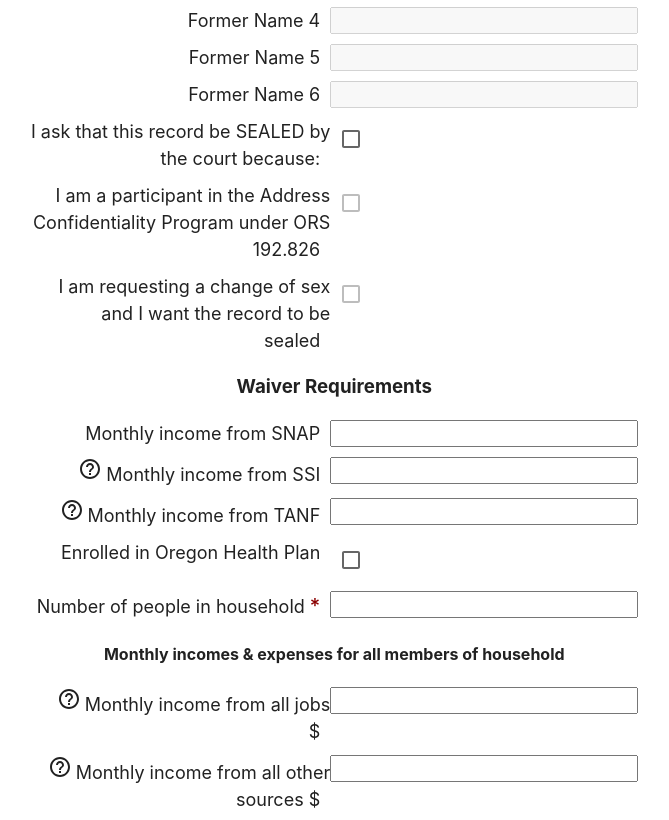
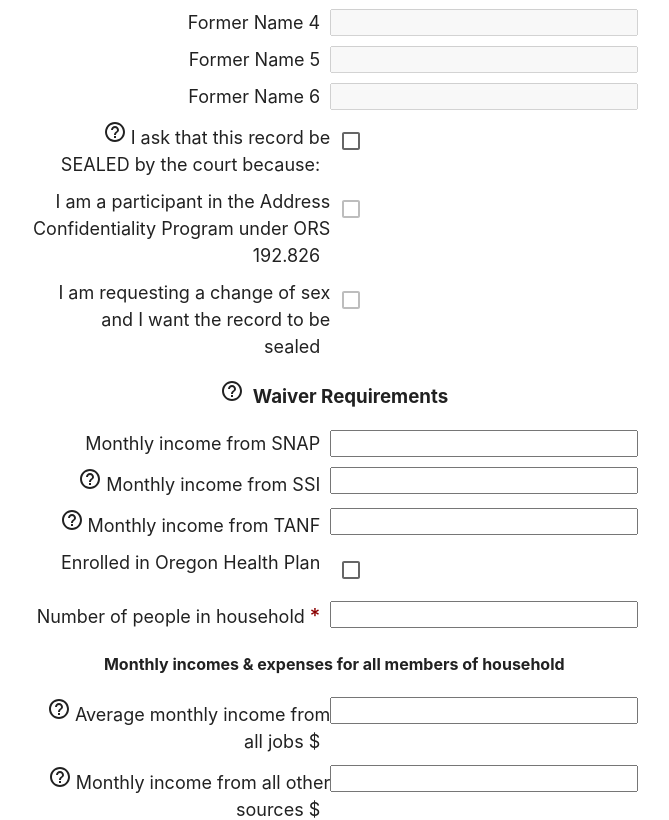
Before and after one commit to wittejm/clear-form, a React (Vite) app: page / in a window 1280 px wide. Shown: the part 1332-2152 px from the top of the page, without its empty margins (147-816 px from the left). Built offline with nearby package versions, Linux system fonts and the light colour scheme.

Commit message:
requested changes

```diff
--- a/src/App.css
+++ b/src/App.css
@@ -42,6 +42,10 @@
   font-weight: 500;
   font-size: 20px;
 }
+.pleaseComplete {
+  color: darkred;
+  font-weight: 500;
+}
 .myIcon {
   transform: scale(1);
 }
@@ -51,3 +55,8 @@
 .tooltipText {
   font-size: 18px;
 }
+
+.link {
+  color: blue;
+  font-weight: 600;
+}
--- a/src/App.tsx
+++ b/src/App.tsx
@@ -1,4 +1,5 @@
-import { Button, Checkbox } from "@mui/material";
+import { HelpOutline } from "@mui/icons-material";
+import { Button, Checkbox, Tooltip } from "@mui/material";
 import moment from "moment";
 import React, { useState } from "react";
 import "./App.css";
@@ -67,11 +68,13 @@ export const FIELDS: Field[] = [
   // VITALS (1 to 6)
   {
     id: "county",
-    label: "County",
+    label: "Filing County",
     selectionList: COUNTIES,
     required: true,
     feeWaiverFields: ["IN THE CIRCUIT COURT OF THE STATE OF OREGON"],
     statewidePacketFields: ["FOR THE COUNTY OF"],
+    tooltip:
+      "If seeking a name change only, file in the county you live in. If you are changing your gender, or both your name and gender, you can file in any county",
   },
   {
     id: "fullname",
@@ -278,6 +281,17 @@ export const FIELDS: Field[] = [
       "I ask that this record be SEALED by the court because check all that apply",
     ],
     checkbox: true,
+    tooltip: "Must select one of the two options below",
+    validation: (value, fieldState) => {
+      return (
+        (!value &&
+          !fieldState.requestChangeOfSexSealed &&
+          !fieldState.addressConfidentiality) ||
+        (value &&
+          fieldState.addressConfidentiality !==
+            fieldState.requestChangeOfSexSealed)
+      );
+    },
   },
   {
     id: "addressConfidentiality",
@@ -288,7 +302,6 @@ export const FIELDS: Field[] = [
     ],
     checkbox: true,
     disabled: (fieldState) => !fieldState.sealed,
-    validation: (value, fieldState) => {},
   },
   {
     id: "requestChangeOfSexSealed",
@@ -332,11 +345,11 @@ export const FIELDS: Field[] = [
   },
   {
     id: "totalMonthlyIncomeJobs",
-    label: "Monthly income from all jobs $",
+    label: "Average monthly income from all jobs $",
     feeWaiverFields: [
       "Total monthly income from all jobs before taxes are taken out",
     ],
-    tooltip: `"Total Monthly income from all jobs before taxes are taken out"`,
+    tooltip: `"Total average monthly income from all jobs before taxes are taken out"`,
   },
   {
     id: "totalMonthlyIncomeOther",
@@ -464,7 +477,7 @@ const DEMO_INITIAL_FIELD_STATE = {
   formerName5: "former lastName5",
   formerName6: "former lastName6",
   sealed: true,
-  addressConfidentiality: true,
+  addressConfidentiality: false,
   requestChangeOfSexSealed: true,
   numberInHousehold: "4",
   snap: "200",
@@ -485,6 +498,7 @@ const DEMO_INITIAL_FIELD_STATE = {
 function App() {
   const [fieldState, setFieldState] = useState<any>(INITIAL_FIELD_STATE);
   const [invalidState, setInvalidState] = useState<any>(INITIAL_INVALID_STATE);
+  const [anyInputsInvalid, setAnyInputsInvalid] = useState(false);
   const [isValidationDisabled, setIsValidationDisabled] = useState(false);
   const handleChange = (e: React.BaseSyntheticEvent) => {
     setFieldState((oldState: any) => {
@@ -506,7 +520,7 @@ function App() {
   const handleFeeWaiverSubmit = () => {
     if (
       !isValidationDisabled &&
-      !validate("feeWaiver", fieldState, setInvalidState)
+      !validate("feeWaiver", fieldState, setInvalidState, setAnyInputsInvalid)
     )
       return;
     fillAndDownloadFeeWaiver(fieldState);
@@ -514,11 +528,17 @@ function App() {
   const handleStatewidePacketSubmit = () => {
     if (
       !isValidationDisabled &&
-      !validate("statewidePacket", fieldState, setInvalidState)
+      !validate(
+        "statewidePacket",
+        fieldState,
+        setInvalidState,
+        setAnyInputsInvalid,
+      )
     )
       return;
     fillAndDownloadStatewidePacket(fieldState);
   };
+  console.log("anyInputsInvalid", anyInputsInvalid);
 
   return (
     <div className="App">
@@ -583,7 +603,43 @@ function App() {
                 />
               );
             })}
-            <h3>Waiver Requirements</h3>
+            <h3>
+              {" "}
+              <Tooltip
+                title={
+                  <span className="tooltipText">
+                    <div>
+                      There is a $124 filing fee for this motion. If the client
+                      is low-income, they may qualify for a fee waiver.
+                      "Low-Income" is up to the discretion of the judge but
+                      based on having an income below %133 of the federal povery
+                      line. If a client is close or the fee would be a hardship,
+                      they should fill out the below
+                    </div>
+                    <div>
+                      <div>By household size:</div>
+                      <div>1: $1,616/month ($19,391/year)</div>
+                      <div>2: $2,186/month ($26,228/year)</div>
+                      <div>3: $2,755/month ($33,064/year)</div>
+                      <div>4: $3,325/month ($39,900/year)</div>
+                    </div>
+                    <div>
+                      <a
+                        className="link"
+                        href="https://aspe.hhs.gov/sites/default/files/documents/f7117d0642f0eeeb102c9b2c264f1aa2/detailed-guidelines-2023.xlsx"
+                      >
+                        Federal poverty guidelines
+                      </a>
+                    </div>
+                  </span>
+                }
+              >
+                <span className="iconSpan">
+                  <HelpOutline className="myIcon" />
+                </span>
+              </Tooltip>{" "}
+              Waiver Requirements
+            </h3>
             {FIELDS.slice(30, 35).map((field) => {
               return (
                 <FieldEntry
@@ -634,6 +690,11 @@ function App() {
               Download Fee Waiver
             </button>
           </div>
+          {anyInputsInvalid && (
+            <div className="pleaseComplete">
+              Please complete all highlighted fields
+            </div>
+          )}
         </div>
       </div>
       <div>
--- a/src/FieldEntry.tsx
+++ b/src/FieldEntry.tsx
@@ -13,7 +13,7 @@ type Props = {
   invalidState: any;
   disabled?: (arg0: any) => boolean;
   required?: boolean;
-  tooltip?: string;
+  tooltip?: React.ReactNode;
 };
 
 export function FieldEntry({
--- a/src/InputField.tsx
+++ b/src/InputField.tsx
@@ -42,6 +42,15 @@ export function InputField({
       onChange={() => handleCheckboxChange(id)}
       checked={fieldState[id] as boolean}
       disabled={disabled}
+      style={
+        invalidState[id]
+          ? {
+              borderWidth: "2px",
+              borderColor: "darkred",
+              borderStyle: "solid",
+            }
+          : {}
+      }
     />
   ) : (
     <input
--- a/src/validate.ts
+++ b/src/validate.ts
@@ -16,6 +16,7 @@ export default function validate(
   form: "feeWaiver" | "statewidePacket",
   fieldState: any,
   setInvalidState: (arg0: any) => void,
+  setAnyInputsInvalid: (arg0: boolean) => void,
 ) {
   let foundInvalid = false;
   FIELDS.forEach((field) => {
@@ -47,5 +48,6 @@ export default function validate(
     }
   });
 
+  setAnyInputsInvalid(foundInvalid);
   return !foundInvalid;
 }
```
